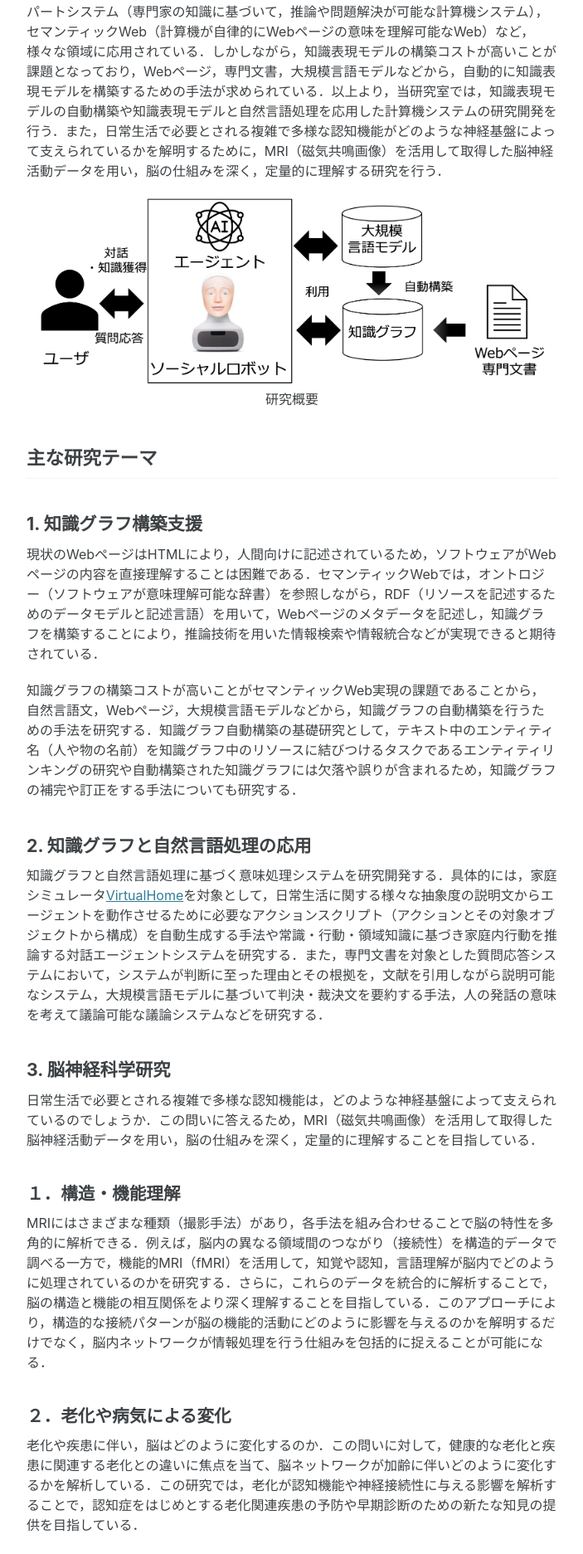
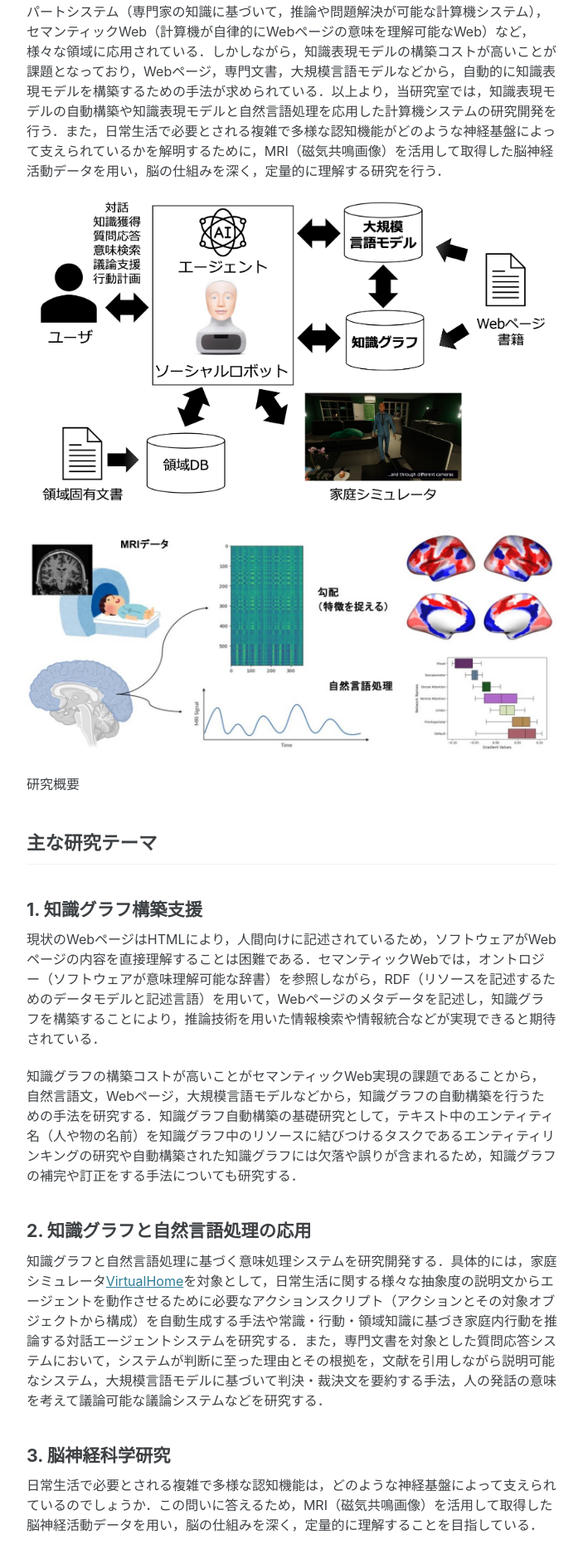
Before and after one commit to ke-lab-it-agu/ke-lab-it-agu.github.io, a Jekyll site: the page built from research.md, in a window 1280 px wide. Shown: the part 473-2346 px from the top of the page at 83% size, without its empty margins (288-991 px from the left). Built offline with Jekyll 4.4.1, drawn with Linux system fonts in a browser that asks for light colours; cached includes are drawn as plain includes.

Commit message:
update research images

```diff
--- a/research.md
+++ b/research.md
@@ -11,7 +11,11 @@ sidebar:
 
 
 {: align="center"}
-![研究概要](/assets/images/research_overview.png)
+![研究概要](/assets/images/research_overview1.png)
+
+{: align="center"}
+![研究概要](/assets/images/research_overview2.jpg)
+
 研究概要
 
 ## 主な研究テーマ
@@ -28,13 +32,13 @@ sidebar:
 ### 3. 脳神経科学研究
 日常生活で必要とされる複雑で多様な認知機能は，どのような神経基盤によって支えられているのでしょうか．この問いに答えるため，MRI（磁気共鳴画像）を活用して取得した脳神経活動データを用い，脳の仕組みを深く，定量的に理解することを目指している．
 
-#### １．構造・機能理解
+１．構造・機能理解
 MRIにはさまざまな種類（撮影手法）があり，各手法を組み合わせることで脳の特性を多角的に解析できる．例えば，脳内の異なる領域間のつながり（接続性）を構造的データで調べる一方で，機能的MRI（fMRI）を活用して，知覚や認知，言語理解が脳内でどのように処理されているのかを研究する．さらに，これらのデータを統合的に解析することで，脳の構造と機能の相互関係をより深く理解することを目指している．このアプローチにより，構造的な接続パターンが脳の機能的活動にどのように影響を与えるのかを解明するだけでなく，脳内ネットワークが情報処理を行う仕組みを包括的に捉えることが可能になる．
 
-#### ２．老化や病気による変化
+２．老化や病気による変化
 老化や疾患に伴い，脳はどのように変化するのか．この問いに対して，健康的な老化と疾患に関連する老化との違いに焦点を当て、脳ネットワークが加齢に伴いどのように変化するかを解析している．この研究では，老化が認知機能や神経接続性に与える影響を解析することで，認知症をはじめとする老化関連疾患の予防や早期診断のための新たな知見の提供を目指している．
 
-#### ３．ツール開発
+３．ツール開発
 近年，脳画像解析に関連するさまざまなPythonパッケージが開発されており，それらを活用した効率的な解析が可能になっている．しかし，高次元かつ複雑で膨大な脳神経活動データを扱うには，さらに使いやすく直感的なツールが求められる．そのため，視覚的にわかりやすいユーザーインターフェース（UI）を備えた解析ツールの設計に注力している．特に，生体データ解析においてはデータの品質管理（Quality Control）が不可欠である．データの処理や解析を効率化し，プログラミングの知識がなくても利用しやすい環境を提供することを目指している．
 
 ## 修士研究テーマ
```
Also changed, not shown: assets/images/research_overview1.png (added), assets/images/research_overview2.jpg (added).
